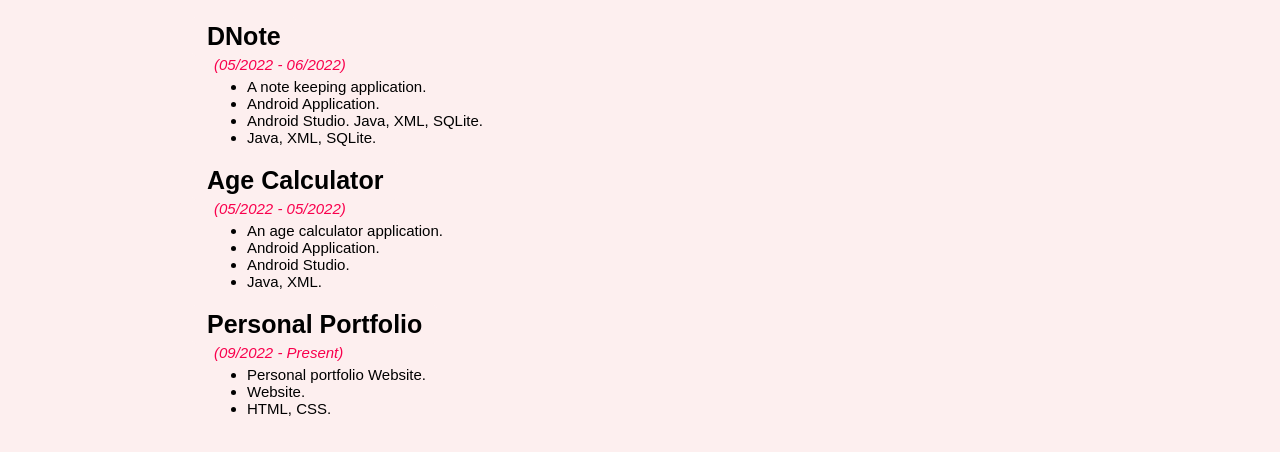
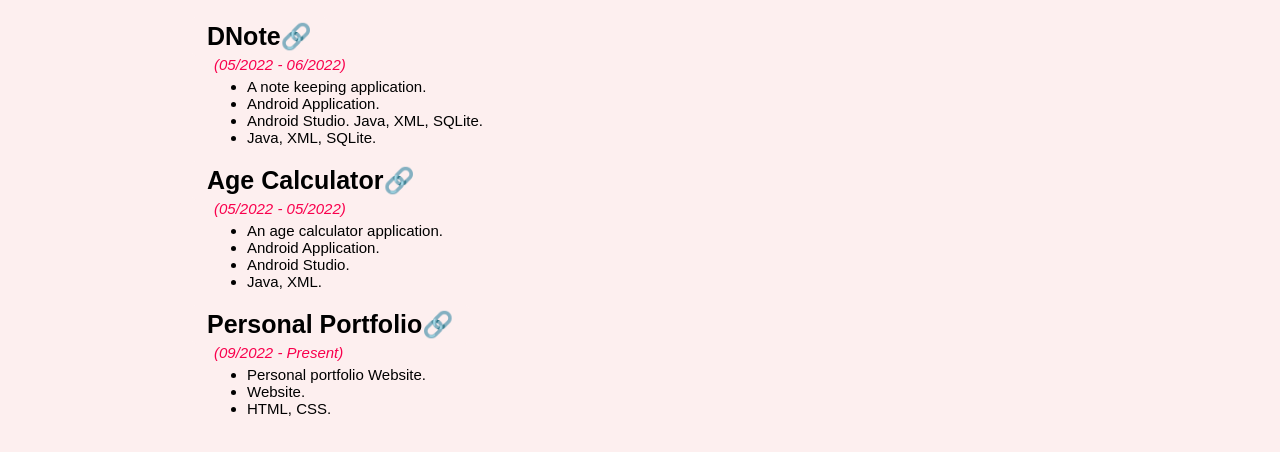
Before and after one commit to sadat2531/Portfolio, a plain HTML site: page works.html in a window 1280 px wide. Shown: the part 276-728 px from the top of the page. Drawn offline with Linux system fonts and the light colour scheme.

Commit message:
Link icon added
Link icon added to the "works.html" page's Personal project's name for easy understanding of users that the name is containing link.
And the GitHub repository link was already added to the project name.

```diff
--- a/works.html
+++ b/works.html
@@ -28,7 +28,7 @@
         <h1>PERSONAL PROJECTS</h1>
         <div>
 
-            <h4><a href="https://github.com/sadat2531/DNote">DNote</a></h4>
+            <h4><a href="https://github.com/sadat2531/DNote">DNote🔗</a></h4>
             <p class="period">
                 (05/2022 - 06/2022)
             </p>
@@ -44,7 +44,7 @@
 
         <div>
 
-            <h4><a href="https://github.com/sadat2531/AgeCalculator">Age Calculator</a></h4>
+            <h4><a href="https://github.com/sadat2531/AgeCalculator">Age Calculator🔗</a></h4>
             <p class="period">
                 (05/2022 - 05/2022)
             </p>
@@ -60,7 +60,7 @@
 
         <div>
 
-            <h4><a href="https://github.com/sadat2531/Portfolio">Personal Portfolio</a></h4>
+            <h4><a href="https://github.com/sadat2531/Portfolio">Personal Portfolio🔗</a></h4>
             <p class="period">
                 (09/2022 - Present)
             </p>
```
